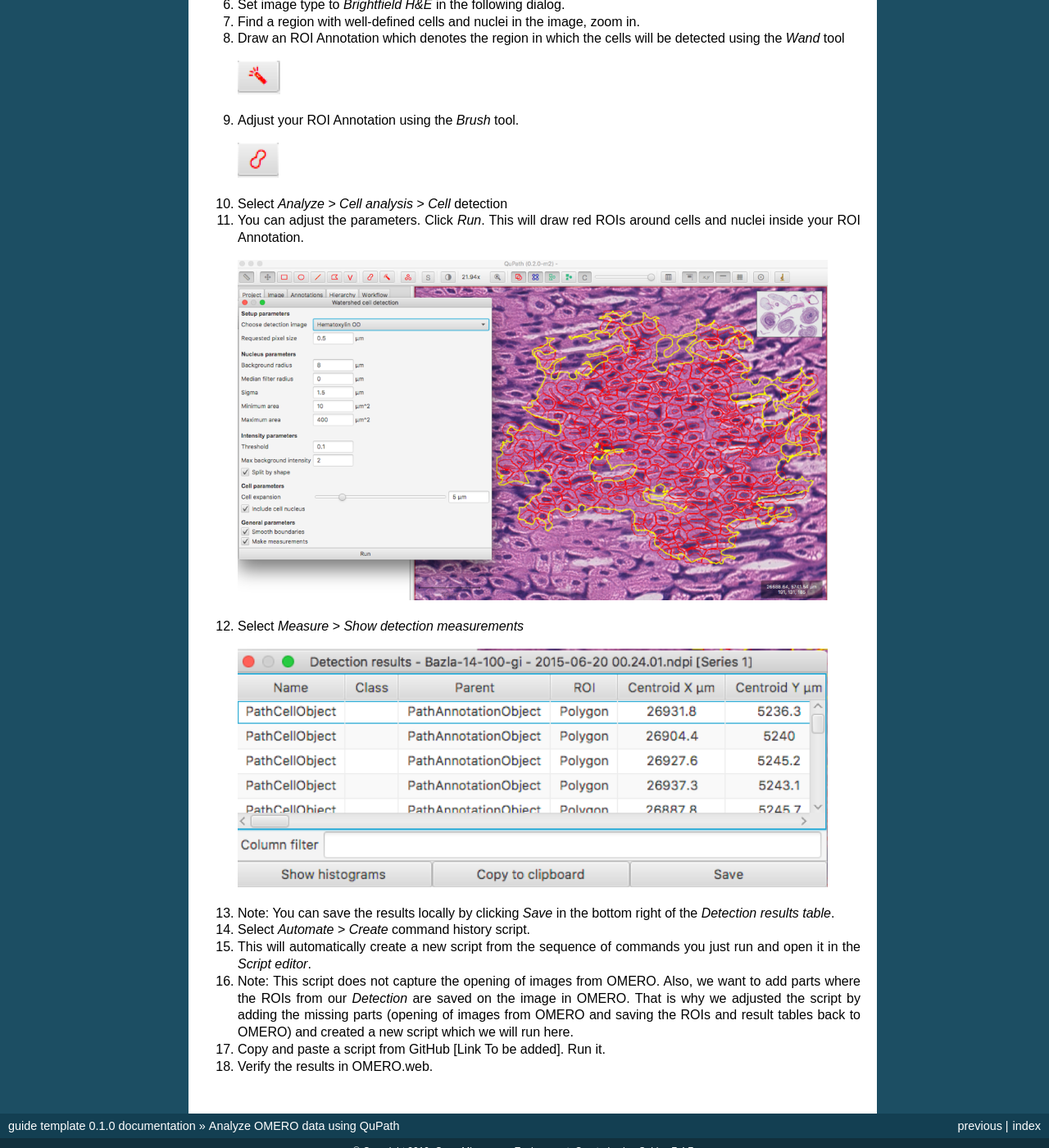
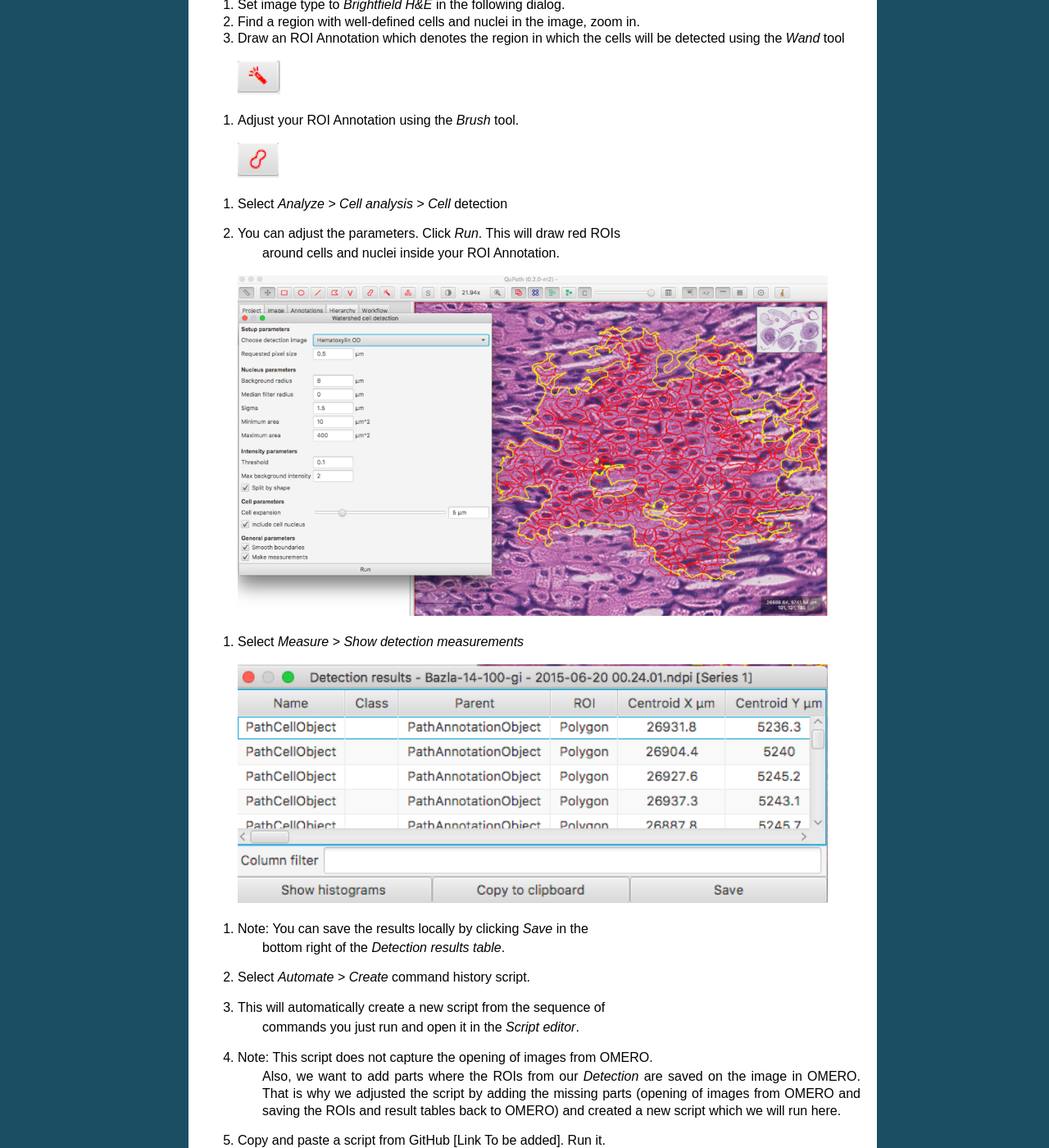
Before and after one commit to ome/omero-guide-qupath, a Sphinx documentation site: the page built from docs/qupath.rst, in a window 1280 px wide and 1400 px high, scrolled down 848 px. Shown: the whole window at 82% size. Built offline with Sphinx 7.4.7, drawn with Linux system fonts in a browser that asks for light colours; some of the changed lines change nothing that is shown.

Commit message:
user # instead of number

```diff
--- a/docs/qupath.rst
+++ b/docs/qupath.rst
@@ -6,64 +6,64 @@
 analysis and digital pathology.
 See \ https://github.com/qupath/qupath/wiki/
 
-1.  In OMERO.web, identify an image in the idr0018 project and the
+#.  In OMERO.web, identify an image in the idr0018 project and the
     dataset Baz1a-14-100-gastrointestinal.
 
-2.  Select the first image and double-click on it. This will open the
+#.  Select the first image and double-click on it. This will open the
     image in OMERO.iviewer.
 
-3.  In the OMERO.iviewer tab, select the whole URL in the address bar of
+#.  In the OMERO.iviewer tab, select the whole URL in the address bar of
     your browser and copy it, for example using right-click and Copy.
 
-4.  In the QuPath, select *File > Open URL...* and paste the link into the
+#.  In the QuPath, select *File > Open URL...* and paste the link into the
     dialog.
 
   .. image:: images/qupath1.png
 
-5.  Click *OK*. In the following dialog, enter your credentials.
+#.  Click *OK*. In the following dialog, enter your credentials.
 
   .. image:: images/qupath2.png
 
-6.  Set image type to *Brightfield H&E* in the following dialog.
+#.  Set image type to *Brightfield H&E* in the following dialog.
 
-7.  Find a region with well-defined cells and nuclei in the image, zoom
+#.  Find a region with well-defined cells and nuclei in the image, zoom
     in.
 
-8. Draw an ROI Annotation which denotes the region in which the cells
+#. Draw an ROI Annotation which denotes the region in which the cells
    will be detected using the *Wand* tool
 
   .. image:: images/qupath3.png
 
-9. Adjust your ROI Annotation using the *Brush* tool.
+#. Adjust your ROI Annotation using the *Brush* tool.
 
   .. image:: images/qupath4.png
 
-10. Select *Analyze > Cell analysis > Cell* detection
+#. Select *Analyze > Cell analysis > Cell* detection
 
-11. You can adjust the parameters. Click *Run*. This will draw red ROIs
+#. You can adjust the parameters. Click *Run*. This will draw red ROIs
     around cells and nuclei inside your ROI Annotation.
 
   .. image:: images/qupath5.png
 
-12. Select *Measure > Show detection measurements*
+#. Select *Measure > Show detection measurements*
 
   .. image:: images/qupath6.png
 
-13. Note: You can save the results locally by clicking *Save* in the
+#. Note: You can save the results locally by clicking *Save* in the
     bottom right of the *Detection results table*.
 
-14. Select *Automate > Create* command history script.
+#. Select *Automate > Create* command history script.
 
-15. This will automatically create a new script from the sequence of
+#. This will automatically create a new script from the sequence of
     commands you just run and open it in the *Script editor*.
 
-16. Note: This script does not capture the opening of images from OMERO.
+#. Note: This script does not capture the opening of images from OMERO.
     Also, we want to add parts where the ROIs from our *Detection* are
     saved on the image in OMERO. That is why we adjusted the script
     by adding the missing parts (opening of images from OMERO and
     saving the ROIs and result tables back to OMERO) and created a
     new script which we will run here.
 
-17. Copy and paste a script from GitHub [Link To be added]. Run it.
+#. Copy and paste a script from GitHub [Link To be added]. Run it.
 
-18. Verify the results in OMERO.web.
+#. Verify the results in OMERO.web.
```
